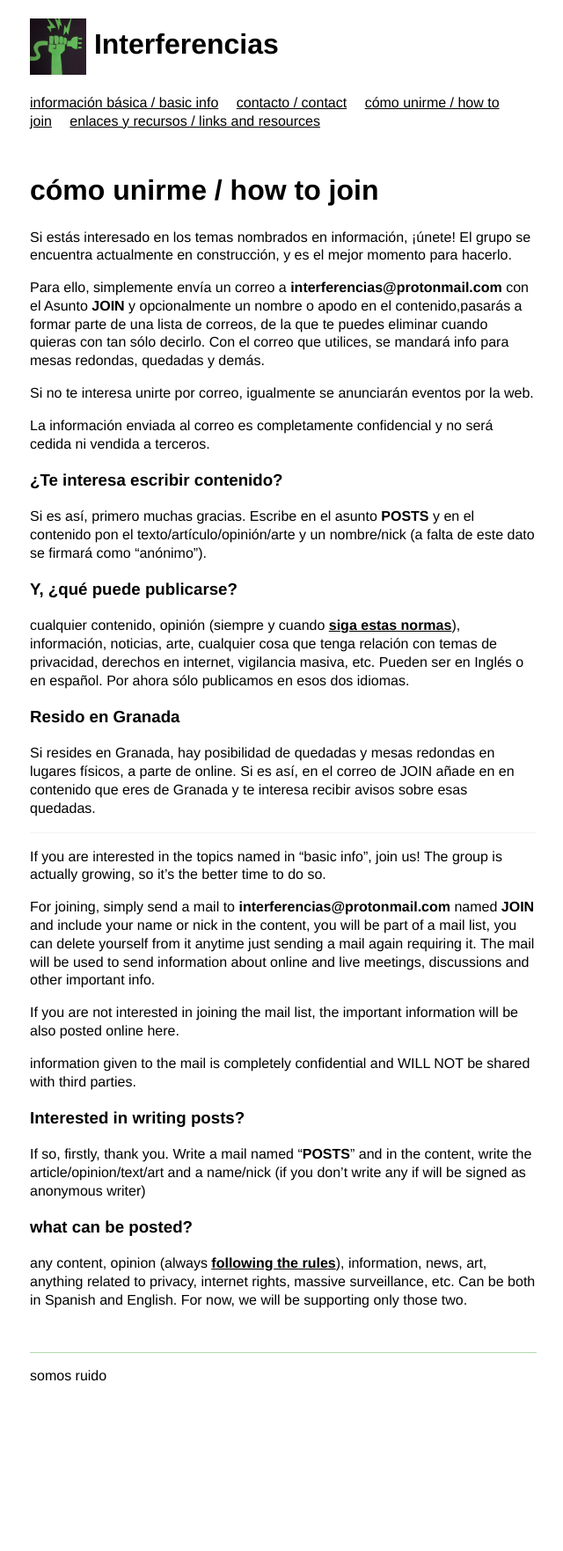
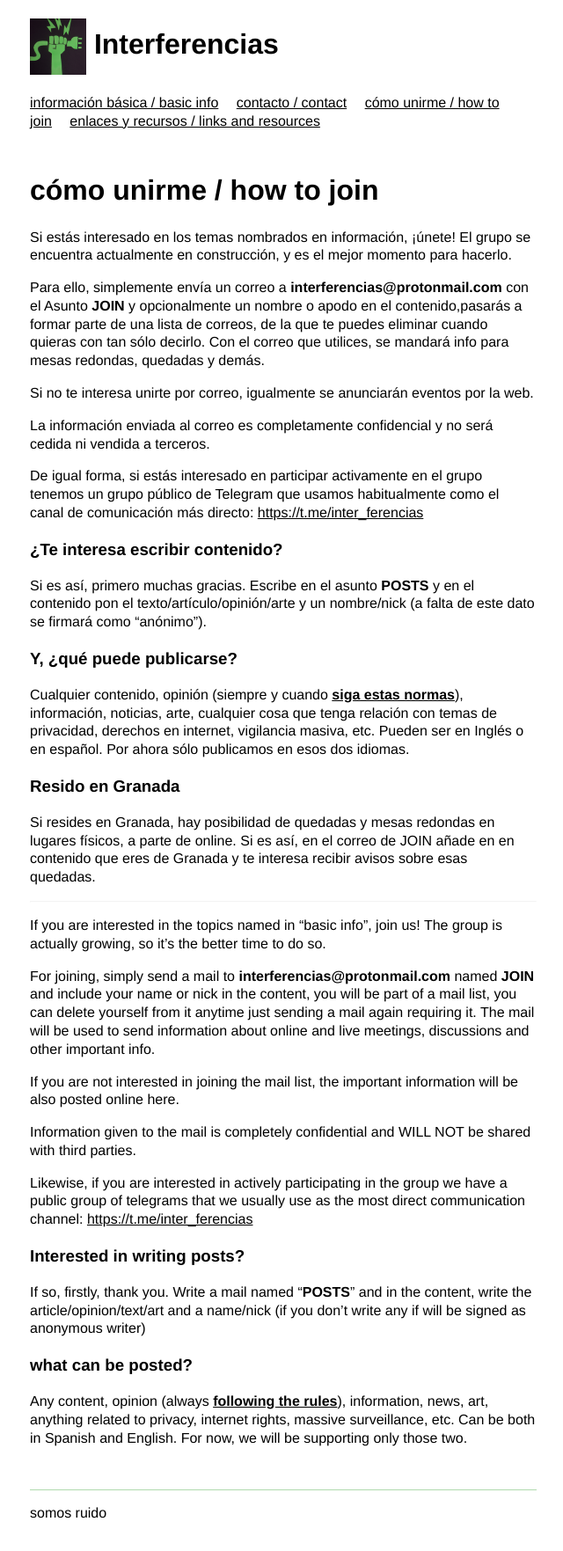
Before and after one commit to Interferencias/interferencias.github.io, a Jekyll site: the page built from join.md, in a window 1280 px wide. Shown: the whole page at 88% size, without its empty margins (14-654 px from the left). Built offline with Jekyll 4.4.1, drawn with Linux system fonts in a browser that asks for light colours; before the commit the page ends 1606 px from its top, so only the background shows below that.

Commit message:
Actualiza información de join

```diff
--- a/join.md
+++ b/join.md
@@ -12,13 +12,15 @@ Si no te interesa unirte por correo, igualmente se anunciarán eventos por la we
 
 La información enviada al correo es completamente confidencial y no será cedida ni vendida a terceros.
 
+De igual forma, si estás interesado en participar activamente en el grupo tenemos un grupo público de Telegram que usamos habitualmente como el canal de comunicación más directo:  [https://t.me/inter_ferencias](https://t.me/inter_ferencias)
+
 ### ¿Te interesa escribir contenido?
 
 Si es así, primero muchas gracias. Escribe en el asunto **POSTS** y en el contenido pon el texto/artículo/opinión/arte y un nombre/nick (a falta de este dato se firmará como “anónimo”).
 
 ### Y, ¿qué puede publicarse?
 
-cualquier contenido, opinión (siempre y cuando [**siga estas normas**](/rules)), información, noticias, arte, cualquier cosa que tenga relación con temas de privacidad, derechos en internet, vigilancia masiva, etc. Pueden ser en Inglés o en español. Por ahora sólo publicamos en esos dos idiomas.
+Cualquier contenido, opinión (siempre y cuando [**siga estas normas**](/rules)), información, noticias, arte, cualquier cosa que tenga relación con temas de privacidad, derechos en internet, vigilancia masiva, etc. Pueden ser en Inglés o en español. Por ahora sólo publicamos en esos dos idiomas.
 
 ### Resido en Granada
 
@@ -32,7 +34,9 @@ For joining, simply send a mail to **interferencias@protonmail.com** named **JOI
 
 If you are not interested in joining the mail list, the important information will be also posted online here.
 
-information given to the mail is completely confidential and WILL NOT be shared with third parties.
+Information given to the mail is completely confidential and WILL NOT be shared with third parties.
+
+Likewise, if you are interested in actively participating in the group we have a public group of telegrams that we usually use as the most direct communication channel:  [https://t.me/inter_ferencias](https://t.me/inter_ferencias)
 
 ### Interested in writing posts?
 
@@ -40,4 +44,4 @@ If so, firstly, thank you. Write a mail named "**POSTS**" and in the content, wr
 
 ### what can be posted?
 
-any content, opinion (always [**following the rules**](/rules)), information, news, art, anything related to privacy, internet rights, massive surveillance, etc. Can be both in Spanish and English.  For now, we will be supporting only those two.
+Any content, opinion (always [**following the rules**](/rules)), information, news, art, anything related to privacy, internet rights, massive surveillance, etc. Can be both in Spanish and English.  For now, we will be supporting only those two.
```
